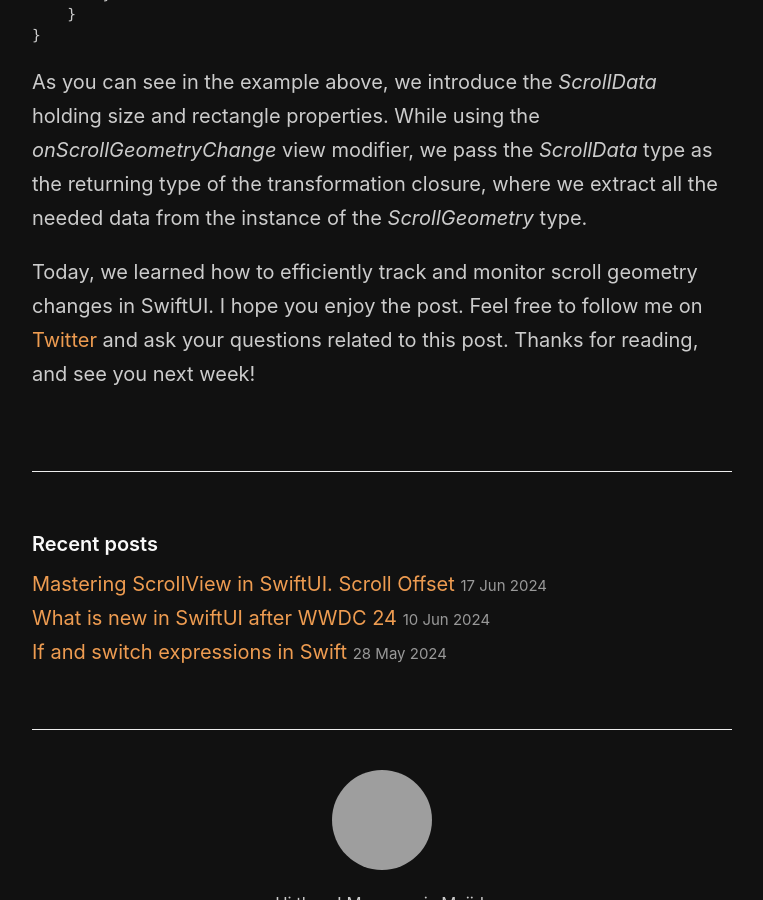
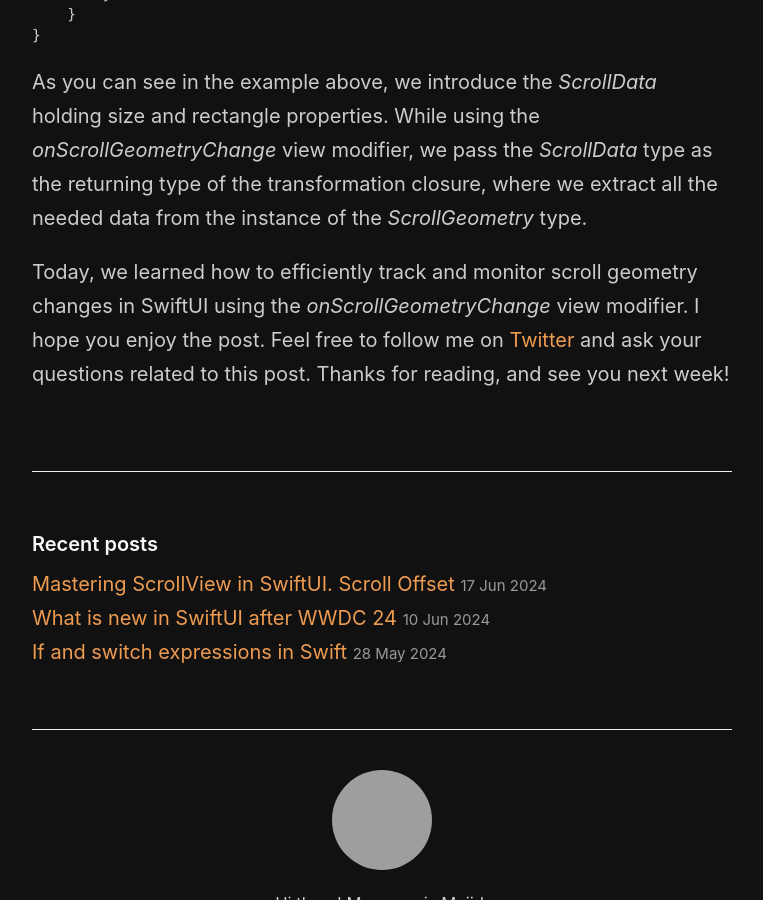
Before and after one commit to mecid/mecid.github.io, a Jekyll site: the page built from _posts/2024-06-25-mastering-scrollview-in-swiftui-scroll-geometry.md, in a window 1280 px wide and 900 px high, scrolled down 3365 px, cut to the strip 0-900 px from the top of the window. Shown: the whole strip, without its empty margins (258-1021 px from the left). Built offline with Jekyll 4.4.1, drawn with Linux system fonts in a browser that asks for light colours; grey boxes are pictures that could not be loaded.

Commit message:
scroll geometry post conclusion tuned

```diff
--- a/_posts/2024-06-25-mastering-scrollview-in-swiftui-scroll-geometry.md
+++ b/_posts/2024-06-25-mastering-scrollview-in-swiftui-scroll-geometry.md
@@ -109,4 +109,4 @@
 
 As you can see in the example above, we introduce the *ScrollData* holding size and rectangle properties. While using the *onScrollGeometryChange* view modifier, we pass the *ScrollData* type as the returning type of the transformation closure, where we extract all the needed data from the instance of the *ScrollGeometry* type.
 
-Today, we learned how to efficiently track and monitor scroll geometry changes in SwiftUI. I hope you enjoy the post. Feel free to follow me on [Twitter](https://twitter.com/mecid) and ask your questions related to this post. Thanks for reading, and see you next week!
+Today, we learned how to efficiently track and monitor scroll geometry changes in SwiftUI using the *onScrollGeometryChange* view modifier. I hope you enjoy the post. Feel free to follow me on [Twitter](https://twitter.com/mecid) and ask your questions related to this post. Thanks for reading, and see you next week!
```
